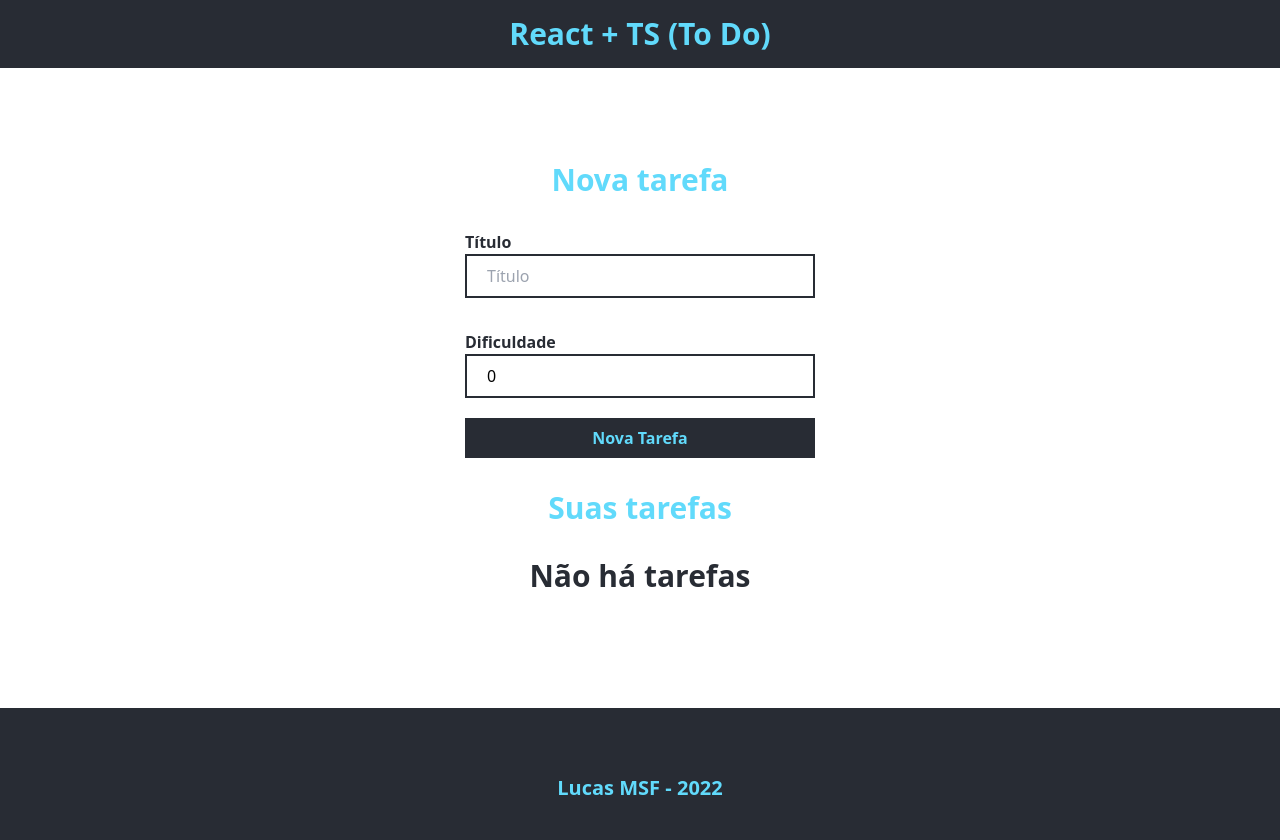
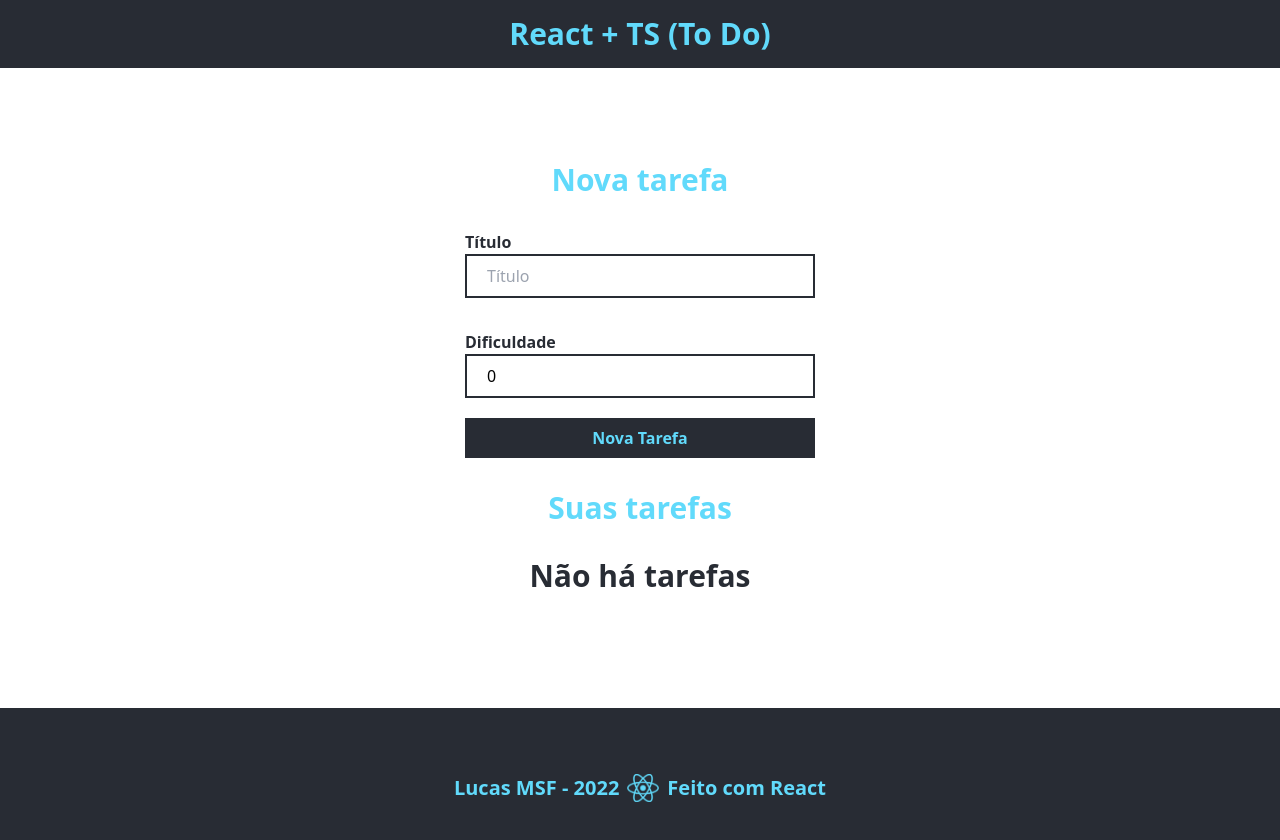
Before and after one commit to LucasMSF/to-do-react-ts, a React (Create React App) app: page / in a window 1280 px wide. Shown: the top 840 px of the page. Built offline with nearby package versions, Linux system fonts and the light colour scheme; the HTML template or start-up script is replaced by a standard one.

Commit message:
Logo e validação do form

```diff
--- a/src/components/Footer/Footer.tsx
+++ b/src/components/Footer/Footer.tsx
@@ -7,6 +7,8 @@ const Footer = (props: Props) => {
   return (
     <footer className={Style.footer}>
       <span className='font-bold text-xl'>Lucas MSF - 2022</span>
+      <img src="/img/react-logo.png" alt="react-logo" className='w-[32px] h-[28px] mx-2'/>
+      <span className='font-bold text-xl'>Feito com React</span>
     </footer>
   )
 }
--- a/src/components/TaskForm/TaskForm.tsx
+++ b/src/components/TaskForm/TaskForm.tsx
@@ -13,6 +13,12 @@ const TaskForm = ({ setTaskList }: Props) => {
 
   const addTaskHandler = (e: React.FormEvent<HTMLFormElement>) => {
     e.preventDefault();
+
+    if(!title || !difficulty) {
+      alert('Preencha todos os campos corretamente!');
+      return;
+    }
+
     setId(id + 1);
 
     setTaskList(oldList => [...oldList, { id, title, difficulty }]);
```
Also changed, not shown: public/img/react-logo.png (added).
